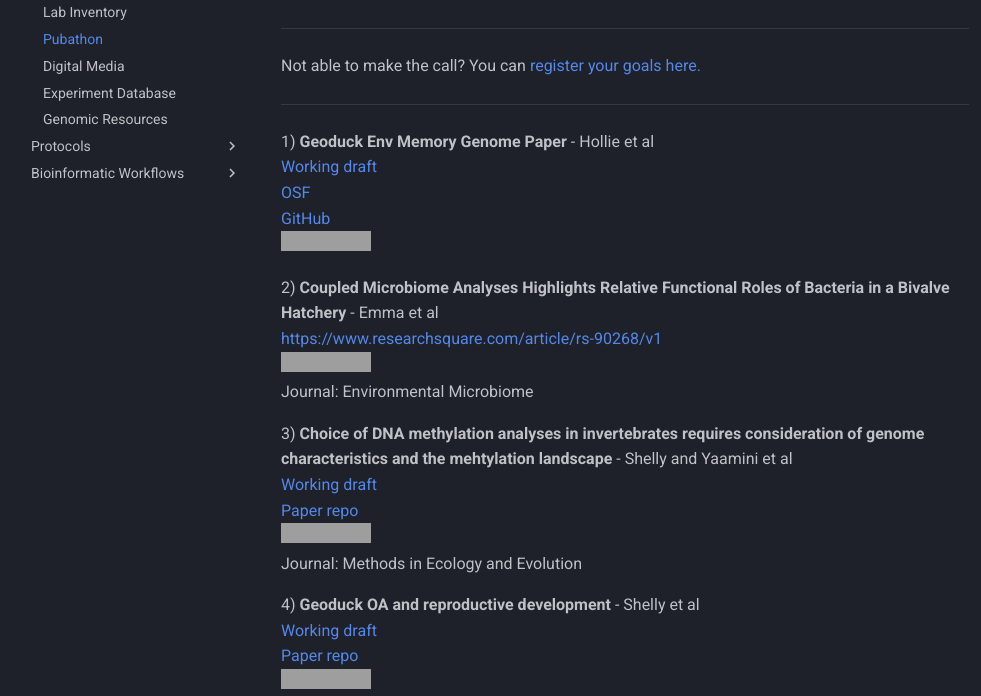
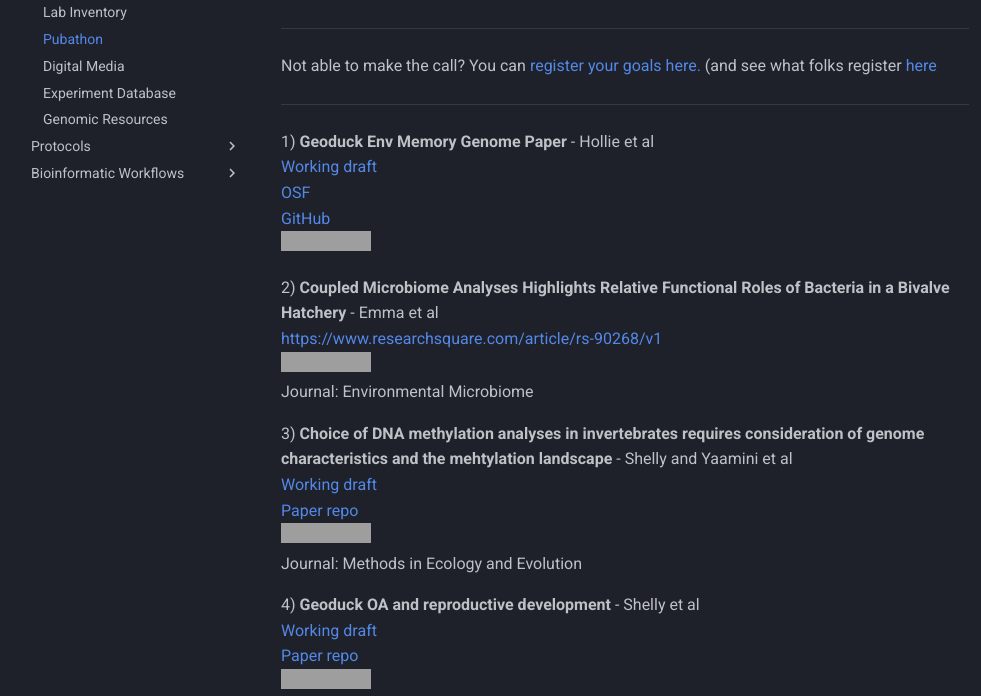
Before and after one commit to RobertsLab/resources, an MkDocs documentation site: the page built from docs/Pubathon.md, in a window 1280 px wide and 900 px high, scrolled down 402 px, cut to the strip 204-900 px from the top of the window. Shown: the whole strip, without its empty margins (15-996 px from the left). Built offline with MkDocs 1.6.1 and Material for MkDocs 9.7.7, drawn with Linux system fonts in a browser that asks for light colours; comment, search, counter and statistics services are not loaded; grey boxes are pictures that could not be loaded.

Commit message:
Update Pubathon.md

```diff
--- a/docs/Pubathon.md
+++ b/docs/Pubathon.md
@@ -4,7 +4,7 @@
 <iframe width="682" height="422" seamless frameborder="0" scrolling="no" src="https://docs.google.com/spreadsheets/d/e/2PACX-1vQ3k1Br4DkiJyzH2nou51H-nORE9dVCgiwjD_nchL4CCsWcFBwSB-I562XG0ns2p32IROzNZ_PSFIqO/pubchart?oid=1356993868&amp;format=interactive"></iframe>
 
 ---
-Not able to make the call? You can [register your goals here.](https://docs.google.com/forms/d/e/1FAIpQLSecodL5dAgPhjTa_B5B2jRhwKgPlCKoPztPHrW1Cziq0vliTg/viewform)
+Not able to make the call? You can [register your goals here.](https://docs.google.com/forms/d/e/1FAIpQLSecodL5dAgPhjTa_B5B2jRhwKgPlCKoPztPHrW1Cziq0vliTg/viewform) (and see what folks register [here](https://docs.google.com/spreadsheets/d/e/2PACX-1vTGJFZPOW0nLYY8DBxHxIsdTuBc5R7Yyr9lIk_iuT2dc_SNFaxOWGmGCQIwcOzZQvHC2vtZ-B2oOLFV/pubhtml?gid=296481310&single=true)
 
 ---
 
```
